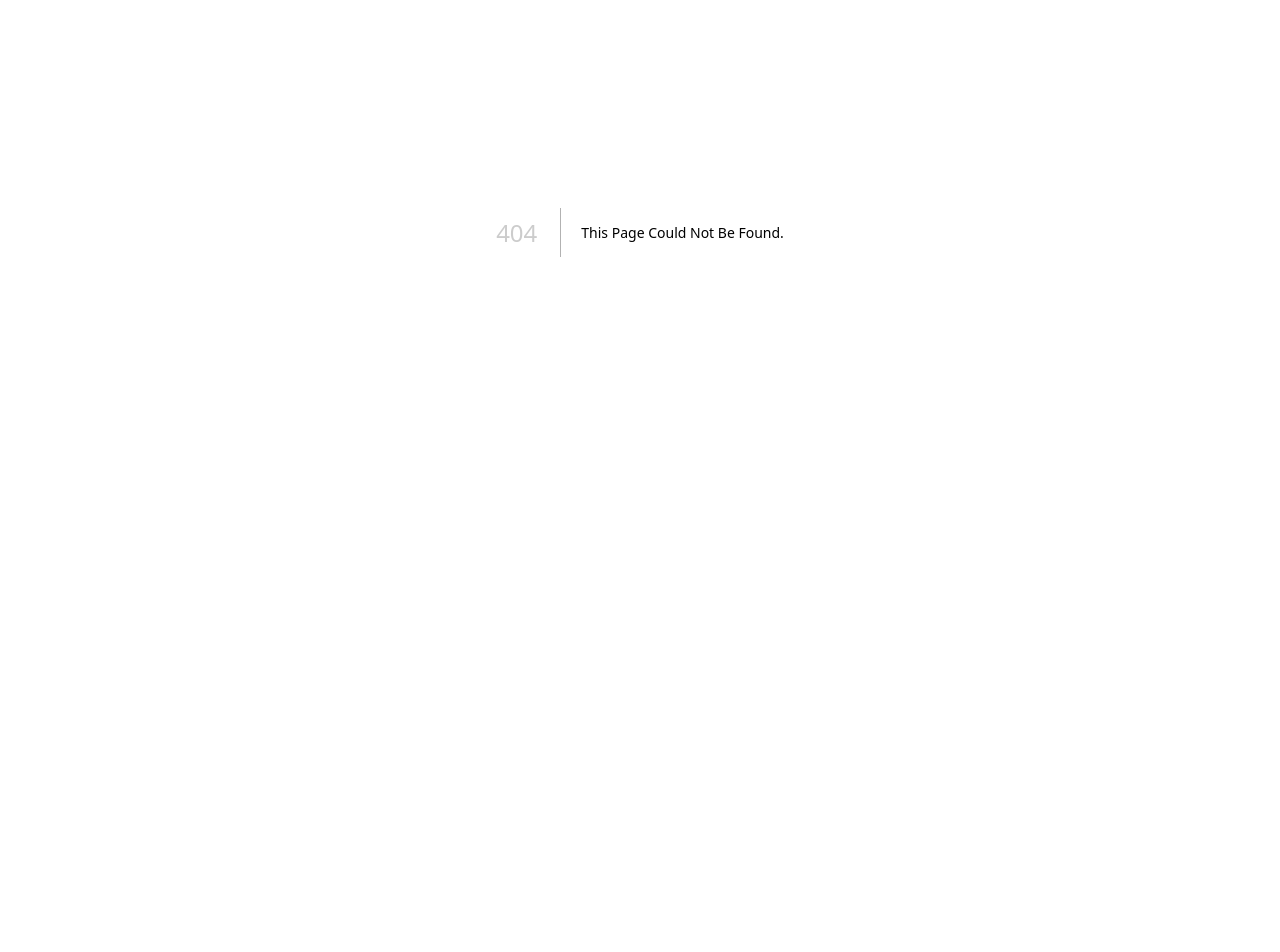
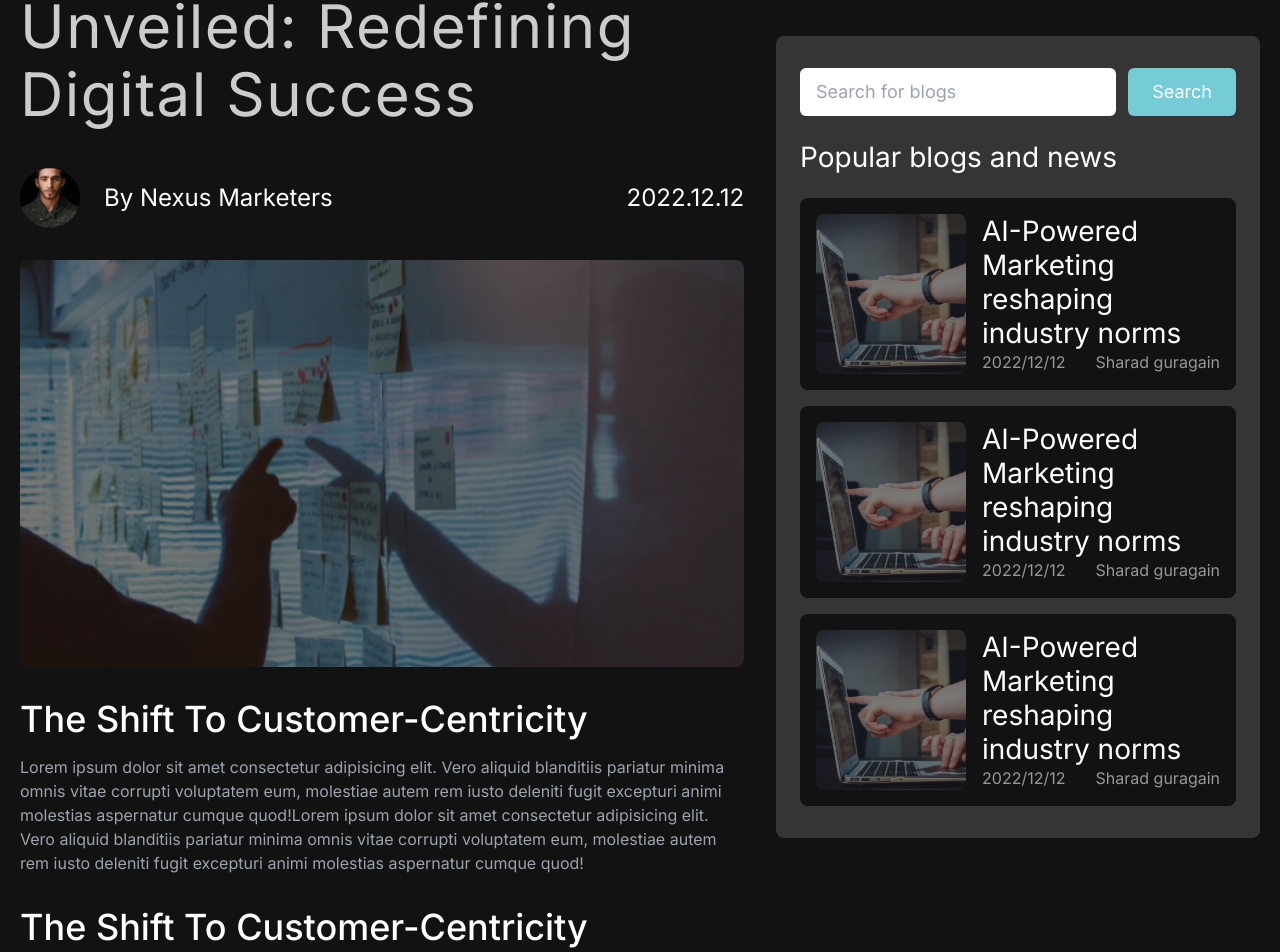
Before and after one commit to linushahs/nexus-marketer, a Next.js app: page /blog/1 in a window 1280 px wide. Before the commit this address had no page. Shown: the part 168-1120 px from the top of the page. Before the commit the page ends 800 px from the top, so only its background shows below. Built offline with nearby package versions, Linux system fonts and the light colour scheme.

Commit message:
Added blog description, page

```diff
--- /dev/null
+++ b/src/app/blog/[blogId]/page.tsx
@@ -0,0 +1,13 @@
+import BlogDescription from "@/components/blogs/BlogDescription";
+import PopularBlogs from "@/components/blogs/PopularBlogs";
+
+function BlogPage() {
+  return (
+    <section className="container h-full py-6 flex gap-8 items-start">
+      <BlogDescription />
+      <PopularBlogs />
+    </section>
+  );
+}
+
+export default BlogPage;
--- a/src/app/page.tsx
+++ b/src/app/page.tsx
@@ -10,7 +10,7 @@ import OurTeam from "@/components/OurTeam";
 import WorkProcess from "@/components/WorkProcess";
 import TheEndSection from "@/components/TheEndSection";
 import OurClients from "@/components/OurClients";
-import BlogsNews from "@/components/Blogs&News";
+import BlogsNews from "@/components/blogs/Blogs&News";
 
 export default function Home() {
   return (
--- a/src/components/OurTeam.tsx
+++ b/src/components/OurTeam.tsx
@@ -1,7 +1,6 @@
 "use client";
 
 import Image from "next/image";
-import HorizontalSlider from "./HorizontalSlider";
 import { Swiper, SwiperSlide } from "swiper/react";
 
 import "swiper/css";
--- /dev/null
+++ b/src/components/blogs/BlogDescription.tsx
@@ -0,0 +1,93 @@
+import Image from "next/image";
+
+const articleHeadingStyle =
+  "text-white font-medium text-[36px] leading-[40px] mt-8";
+const articleDescStyle = "text-gray-400 mt-4 ";
+
+function BlogDescription() {
+  return (
+    <main className="w-[60%] ">
+      <h4 className="text-[60px] leading-[68px] tracking-wide text-secondary capitalize">
+        Groundbreaking marketing strategy unveiled: redefining digital success
+      </h4>
+
+      {/* blog header ------------  */}
+      <header className="text-white flex justify-between items-center mt-10">
+        <span className="flex gap-6 items-center">
+          <Image
+            src="/assets/member-pic.png"
+            alt="user profile picture"
+            width={100}
+            height={100}
+            className="w-[60px] aspect-square rounded-full object-cover"
+          />
+          <h3>By nexus marketers</h3>
+        </span>
+
+        <h3>2022.12.12</h3>
+      </header>
+
+      <Image
+        src="/assets/work2.png"
+        alt="blog poster"
+        width={1000}
+        height={1200}
+        className="mt-8 w-full aspect-video object-cover rounded-lg"
+      />
+
+      <article className="mt-8">
+        <h4 className={articleHeadingStyle}>
+          The Shift To Customer-Centricity
+        </h4>
+        <p className={articleDescStyle}>
+          Lorem ipsum dolor sit amet consectetur adipisicing elit. Vero aliquid
+          blanditiis pariatur minima omnis vitae corrupti voluptatem eum,
+          molestiae autem rem iusto deleniti fugit excepturi animi molestias
+          aspernatur cumque quod!Lorem ipsum dolor sit amet consectetur
+          adipisicing elit. Vero aliquid blanditiis pariatur minima omnis vitae
+          corrupti voluptatem eum, molestiae autem rem iusto deleniti fugit
+          excepturi animi molestias aspernatur cumque quod!
+        </p>
+        <h4 className={articleHeadingStyle}>
+          The Shift To Customer-Centricity
+        </h4>
+        <p className={articleDescStyle}>
+          Lorem ipsum dolor sit amet consectetur adipisicing elit. Vero aliquid
+          blanditiis pariatur minima omnis vitae corrupti voluptatem eum,
+          molestiae autem rem iusto deleniti fugit excepturi animi molestias
+          aspernatur cumque quod!Lorem ipsum dolor sit amet consectetur
+          adipisicing elit. Vero aliquid blanditiis pariatur minima omnis vitae
+          corrupti voluptatem eum, molestiae autem rem iusto deleniti fugit
+          excepturi animi molestias aspernatur cumque quod!
+        </p>
+        <h4 className={articleHeadingStyle}>
+          The Shift To Customer-Centricity
+        </h4>
+        <p className={articleDescStyle}>
+          Lorem ipsum dolor sit amet consectetur adipisicing elit. Vero aliquid
+          blanditiis pariatur minima omnis vitae corrupti voluptatem eum,
+          molestiae autem rem iusto deleniti fugit excepturi animi molestias
+          aspernatur cumque quod!
+        </p>
+        <h4 className={articleHeadingStyle}>Conclusion</h4>
+        <p className={articleDescStyle}>
+          Lorem ipsum dolor sit amet consectetur adipisicing elit. Vero aliquid
+          blanditiis pariatur minima omnis vitae corrupti voluptatem eum,
+          molestiae autem rem iusto deleniti fugit excepturi animi molestias
+          aspernatur cumque quod!
+        </p>
+      </article>
+
+      {/* tags ------------------  */}
+      <div className="mt-8 flex gap-4">
+        {["Marketing", "Tech", "AI", "Science"].map((tag) => (
+          <span className="rounded-full bg-[#353535] text-secondary py-1.5 px-6 text-xl">
+            {tag}
+          </span>
+        ))}
+      </div>
+    </main>
+  );
+}
+
+export default BlogDescription;
--- a/src/components/Blogs&News.tsx
+++ b/src/components/blogs/Blogs&News.tsx
@@ -80,9 +80,9 @@ function BlogsNews() {
           <div className="w-1/2 relative flex justify-end">
             <input
               type="text"
-              className="w-2/3 rounded-full py-2 px-6 text-[24px] bg-[#353535]  focus:outline-tertiary focus:ring-transparent text-gray-400"
+              className="w-2/3 rounded-full py-[9px] px-6 text-[24px] bg-[#353535]  focus:outline-tertiary focus:ring-transparent text-gray-400"
             />
-            <MagnifyingGlassIcon className="absolute inset-y-2 right-4 w-8 h-8 text-white" />
+            <MagnifyingGlassIcon className="absolute inset-y-2 right-4 w-9 h-9 text-white" />
           </div>
         </div>
       </main>
--- /dev/null
+++ b/src/components/blogs/PopularBlogs.tsx
@@ -0,0 +1,59 @@
+import { blogs } from "@/utils/constants";
+import Image from "next/image";
+
+const headingStyle = "text-[28px] leading-[34px] text-white";
+
+function PopularBlogs() {
+  return (
+    <aside className="bg-lightBackground rounded-lg px-6 py-8 w-[40%] mt-[180px]">
+      {/* search bar ----------------  */}
+      <form className="flex gap-3 text-lg">
+        <input
+          type="text"
+          className="w-full text-gray-600 rounded-md py-2.5 px-4"
+          placeholder="Search for blogs"
+        />
+        <button
+          type="submit"
+          className="bg-primary py-1.5 px-6 text-white rounded-md hover:bg-primary/80"
+        >
+          Search
+        </button>
+      </form>
+
+      {/* popular blogs and news --------------------  */}
+      <main className="mt-6">
+        <h4 className={headingStyle}>Popular blogs and news</h4>
+
+        <div className="flex flex-col gap-4 mt-6">
+          {blogs
+            .filter((_, id) => id < 3)
+            .map((blog) => (
+              <div
+                key={blog.id}
+                className="bg-background text-white flex gap-4 rounded-lg p-4"
+              >
+                <Image
+                  src={blog.imgSrc}
+                  alt="blog poster"
+                  width={150}
+                  height={160}
+                  className="rounded-lg"
+                />
+
+                <div className=" flex flex-col justify-between">
+                  <h4 className={headingStyle}>{blog.title}</h4>
+
+                  <div className=" flex justify-between text-tertiary">
+                    <span>{blog.publishedDate}</span>
+                    <p>{blog.author}</p>
+                  </div>
+                </div>
+              </div>
+            ))}
+        </div>
+      </main>
+    </aside>
+  );
+}
+export default PopularBlogs;
--- a/tailwind.config.ts
+++ b/tailwind.config.ts
@@ -14,6 +14,7 @@ const config: Config = {
       colors: {
         primary: "#75CCD7",
         background: "#121212",
+        lightBackground: "#353535",
         card: "#1D1D1D",
         secondary: "#CCCCCC",
         tertiary: "#989898",
```
